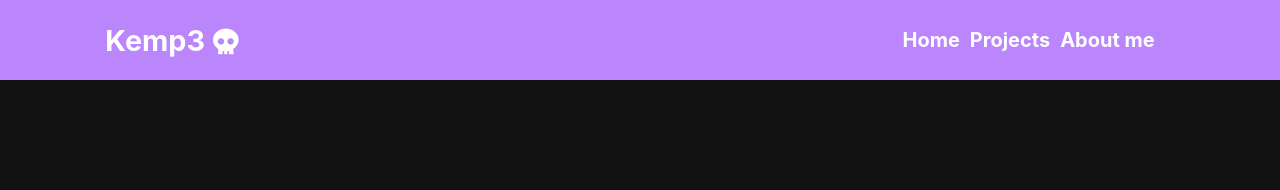
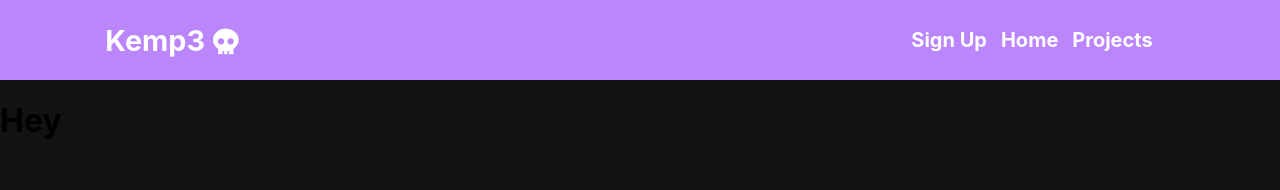
Before and after one commit to LuuOW/react_app, a React (Create React App) app: page /signup in a window 1280 px wide. Shown: the top 190 px of the page. Built offline with nearby package versions, Linux system fonts and the light colour scheme.

Commit message:
New sign up button...

```diff
--- a/src/App.js
+++ b/src/App.js
@@ -5,6 +5,7 @@ import Home from './Home';
 import Aboutme from './Aboutme';
 import Projects from './Projects';
 import { BrowserRouter as Router, Switch, Route, Link, Redirect } from 'react-router-dom';
+import SignUp from './signup/signup';
 
 function App() {
     return (
@@ -15,6 +16,7 @@ function App() {
                     <Route path = "/Home" component = {Home} />
                     <Route path = "/Projects" component = {Projects} />
                     <Route path = "/Aboutme" component = {Aboutme} />
+                    <Route path = '/SignUp' component = {SignUp} />
                 </Switch>
             </div>
         </Router>
--- a/src/MenuItems.js
+++ b/src/MenuItems.js
@@ -1,4 +1,11 @@
 export const MenuItems = [
+
+    {
+        title: 'Sign Up',
+        url: 'signup',
+        cName: 'nav-links'
+    },
+
     {
         title: 'Home',
         url: 'home',
@@ -14,6 +21,7 @@ export const MenuItems = [
     {
         title: 'About me',
         url: 'aboutme',
-        cName: 'nav-links'
+        cName: 'nav-links-mobile'
     }
+
 ]
--- a/src/Navbar.css
+++ b/src/Navbar.css
@@ -34,4 +34,9 @@
 .nav-links {
     color: #ffffff;
     text-decoration: none;
+    padding: 2px 2px;
 }
+
+.nav-links-mobile {
+    display: none;
+}
--- a/src/Projects.js
+++ b/src/Projects.js
@@ -6,7 +6,7 @@ class Projects extends Component {
         return (
             <div className = "Projects">
                 <section className = "ProjectsBox">
-                    <h1>Esto es en lo que eh estado trabajando</h1>
+                    <h1>Esto es en lo que he estado trabajando</h1>
                 </section>
             </div>
         );
--- /dev/null
+++ b/src/signup/signup.js
@@ -0,0 +1,14 @@
+import './signup.js';
+import React, { Component } from 'react';
+
+class SignUp extends Component {
+    render() {
+        return(
+            <div className = "SignUp">
+                <h1>Hey</h1>
+            </div>
+        );
+    }
+}
+
+export default SignUp;
```
Also changed, not shown: src/signup/signupbtn.js (added, +30 -0 lines), src/signup/signup.css (added), src/signup/signupbtn.css (added), 1 other file (tests, documents, lock files or other folders).
